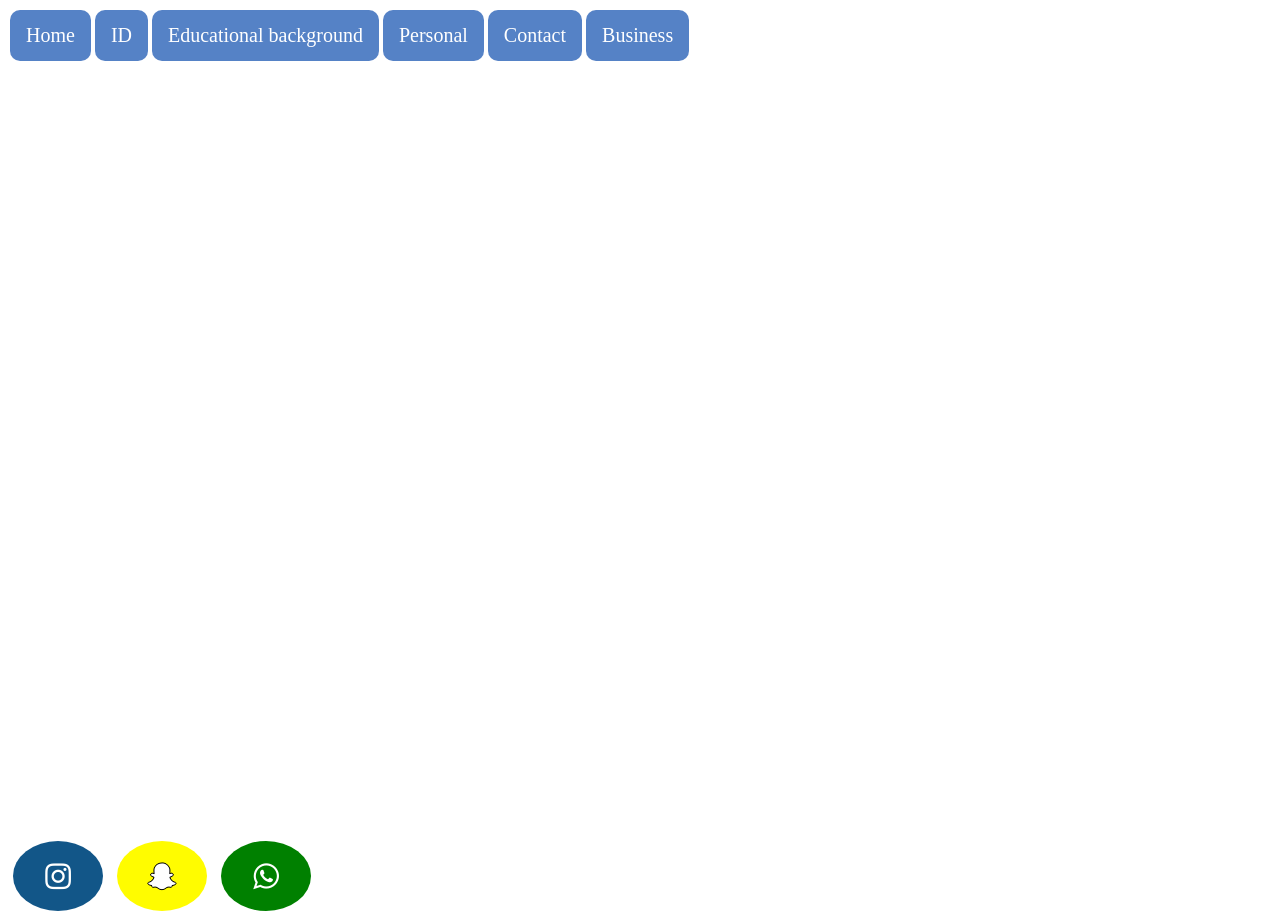
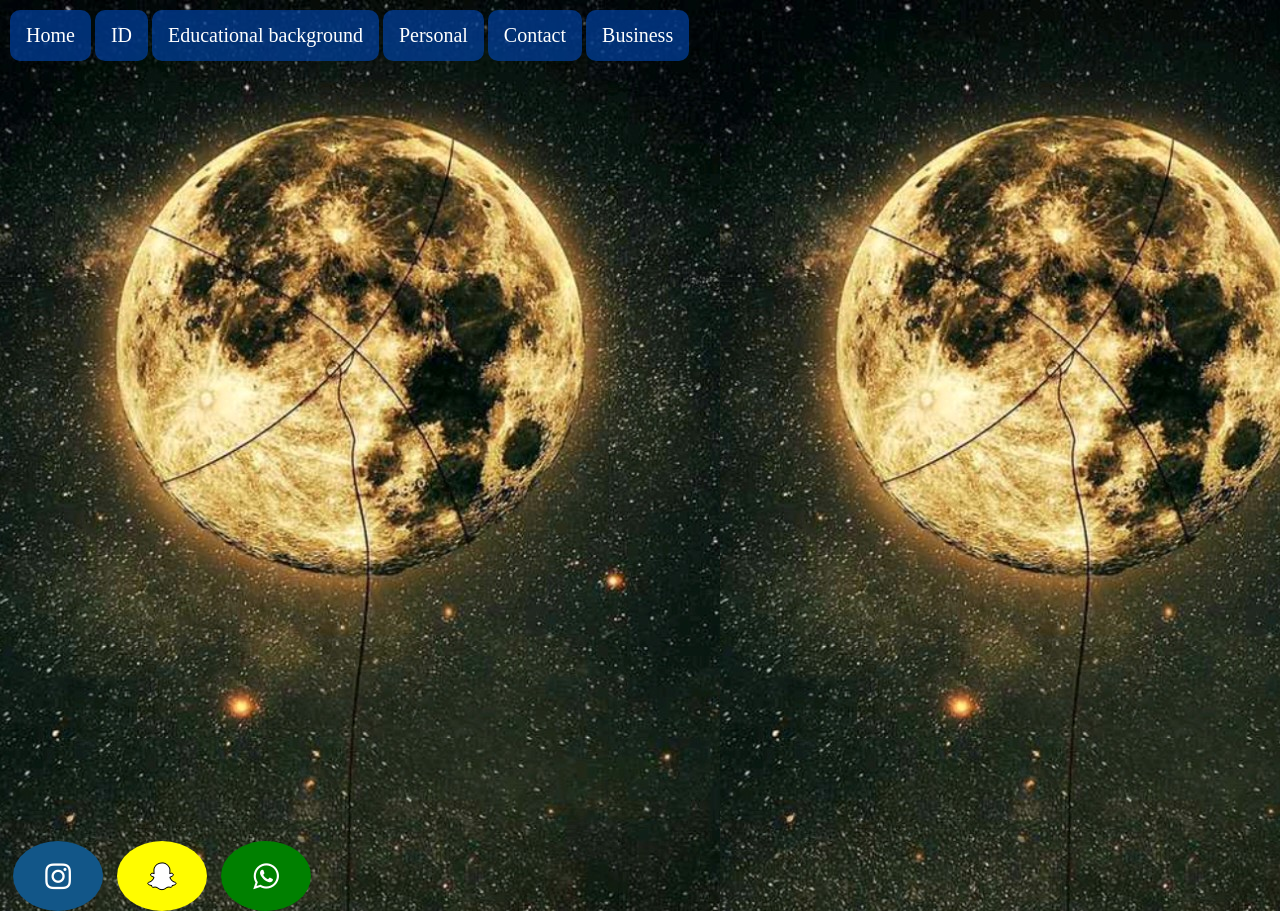
Before and after one commit to Ogene456/My_portfolio, a plain HTML site: page index.html in a window 1280 px wide. Drawn offline with Linux system fonts and the light colour scheme.

Commit message:
Update index.html
yipeeee

```diff
--- a/index.html
+++ b/index.html
@@ -73,7 +73,7 @@
         }
     </style>
 </head>
-<body style="background-image: url(images/menu.jpg);">
+<body style="background-image: url(menu.jpg);">
     <div class="topnav">
         <a class="active" href="index.html">Home</a>
             <a class="active" href="IDp.html">ID</a>
```
